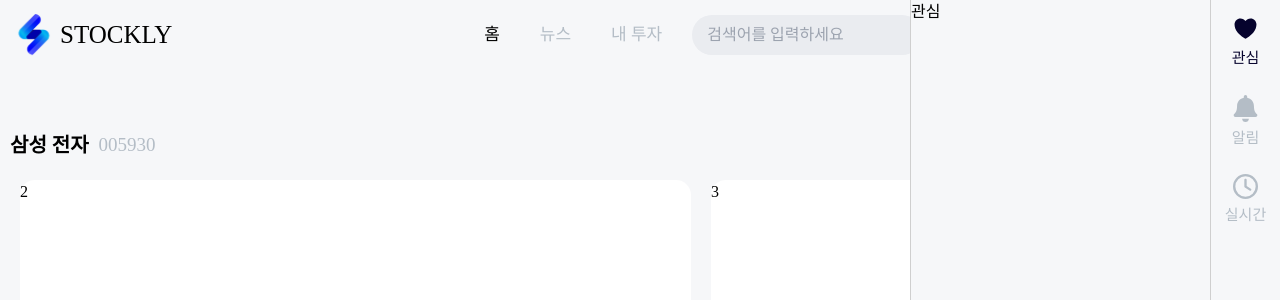
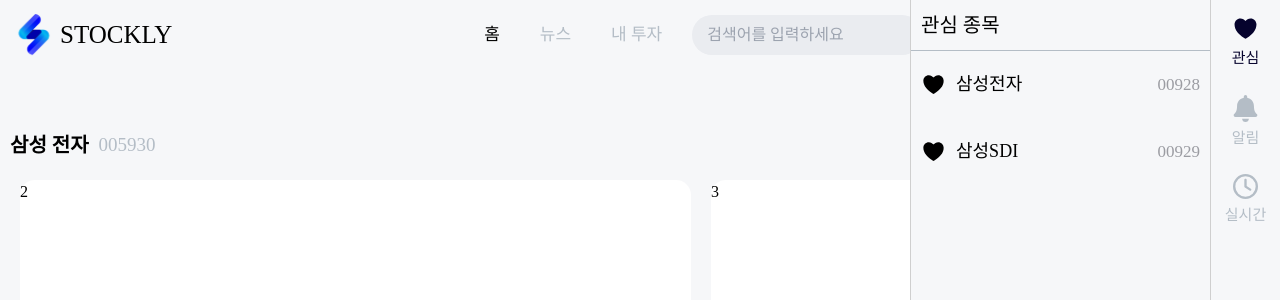
Before and after one commit to sykang519/StocklyFrontend, a React (Vite) app: page /details in a window 1280 px wide. Both pictures are taken after a click on the button "관심". Shown: the top 300 px of the page. Built offline with nearby package versions, Linux system fonts and the light colour scheme; a web font is replaced by a local one.

Commit message:
feat: 메뉴바 내용 추가

```diff
--- a/src/components/menuBar/MenuBar.tsx
+++ b/src/components/menuBar/MenuBar.tsx
@@ -3,6 +3,7 @@
 import { FaBell } from "react-icons/fa";
 import MenuBarLikeContent from './MenuBarLikeContent';
 import MenuBarChartContent from './/MenuBarChartContent';
+import MenuBarAlertContent from './MenuBarAlertContent';
 import useDrawerStore from '../../zustand/MenuBarStore';
 
 function MenuBar() {
@@ -16,7 +17,7 @@
         }`}
       >
         {like && <MenuBarLikeContent /> }
-        {alert && <>알림</> }
+        {alert && <MenuBarAlertContent/> }
         {chart && <MenuBarChartContent /> }
       </div>
       <div className="w-[70px] bg-Bg-gray border-l solid border-[#cfcfcf] flex flex-col z-10">
--- /dev/null
+++ b/src/components/menuBar/MenuBarAlertContent.tsx
@@ -0,0 +1,74 @@
+import { IoMdTrash } from 'react-icons/io';
+import { useState } from 'react';
+import Delete from '../../assets/icons/cancel.svg';
+
+const alert_list = [
+  { company_name: '삼성전자', price: 5000 },
+  { company_name: '삼성SDI', price: 5000 },
+];
+
+const message_list = [
+  { company_name: '삼성전자', price: 5000, date: '2002.05.19' },
+  { company_name: '삼성SDI', price: 5000, date: '2002.05.27' },
+];
+
+function MenuBarLikeContent() {
+  const [content, setContent] = useState('list');
+
+  const handleClickList = () => {
+    setContent('list');
+  };
+  const handleMessageList = () => {
+    setContent('message');
+  };
+  return (
+    <div>
+      <div className="flex">
+        <div
+          className={`p-[10px] text-[20px] cursor-pointer ${content === 'list' ? 'text-black' : 'text-[#b5b6bdeb]'}`}
+          onClick={handleClickList}
+        >
+          알림목록
+        </div>
+        <div
+          className={`p-[10px] text-[20px] cursor-pointer ${content === 'message' ? 'text-black' : 'text-[#b5b6bdeb]'}`}
+          onClick={handleMessageList}
+        >
+          메시지
+        </div>
+      </div>
+
+      <hr className="w-[100%] border-font-gray" />
+      {content === 'list' ? (
+        <div>
+          {alert_list.map((like) => (
+            <div className="flex justify-between items-center">
+              <div className="mx-[15px] text-[18px] text-[#93949bec]">{like.company_name}</div>
+              <div className="flex justify-center items-center m-[10px]">
+                <div className="m-[10px] text-[19px] ">{like.price}원</div>
+                <div className="m-[10px] cursor-pointer">
+                  <IoMdTrash className="w-[23px] h-[23px] text-[#93949bec]" />
+                </div>
+              </div>
+            </div>
+          ))}
+        </div>
+      ) : (
+        <div>
+          {message_list.map((message) => (
+            <div className="bg-white rounded-[10px] m-[10px] p-[5px]">
+              <div className="flex justify-between items-center">
+                <div className="m-[10px] text-[14px] text-[#acacacd4]">{message.date}</div> <img src={Delete} className="m-[10px] cursor-pointer"/>
+              </div>
+              <div className="m-[10px] text-[16px]">
+                {message.company_name}가 {message.price}원에 도달했습니다.
+              </div>
+            </div>
+          ))}
+        </div>
+      )}
+    </div>
+  );
+}
+
+export default MenuBarLikeContent;
--- a/src/components/menuBar/MenuBarLikeContent.tsx
+++ b/src/components/menuBar/MenuBarLikeContent.tsx
@@ -1,8 +1,27 @@
+import { IoHeart } from 'react-icons/io5';
+
+const like_list = [
+  { company_name: '삼성전자', symbol: '00928' },
+  { company_name: '삼성SDI', symbol: '00929' },
+];
+
 function MenuBarLikeContent() {
   return (
-    <>
-      <div>관심</div>
-    </>
+    <div>
+      <div className="p-[10px] text-[20px]">관심 종목</div>
+      <hr className="w-[100%] border-font-gray" />
+      <div>
+        {like_list.map((like) => (
+          <div className="flex justify-between items-center">
+            <div className="flex justify-center items-center m-[10px]">
+              <div className="content-center cursor-pointer"><IoHeart className="w-[25px] h-[25px]"/></div>
+              <div className="m-[10px] text-[18px]">{like.company_name}</div>
+            </div>
+            <div className="m-[10px] text-[17px] text-[#93949bec]">{like.symbol}</div>
+          </div>
+        ))}
+      </div>
+    </div>
   );
 }
 
```
Also changed, not shown: src/assets/icons/cancel.svg (added).
